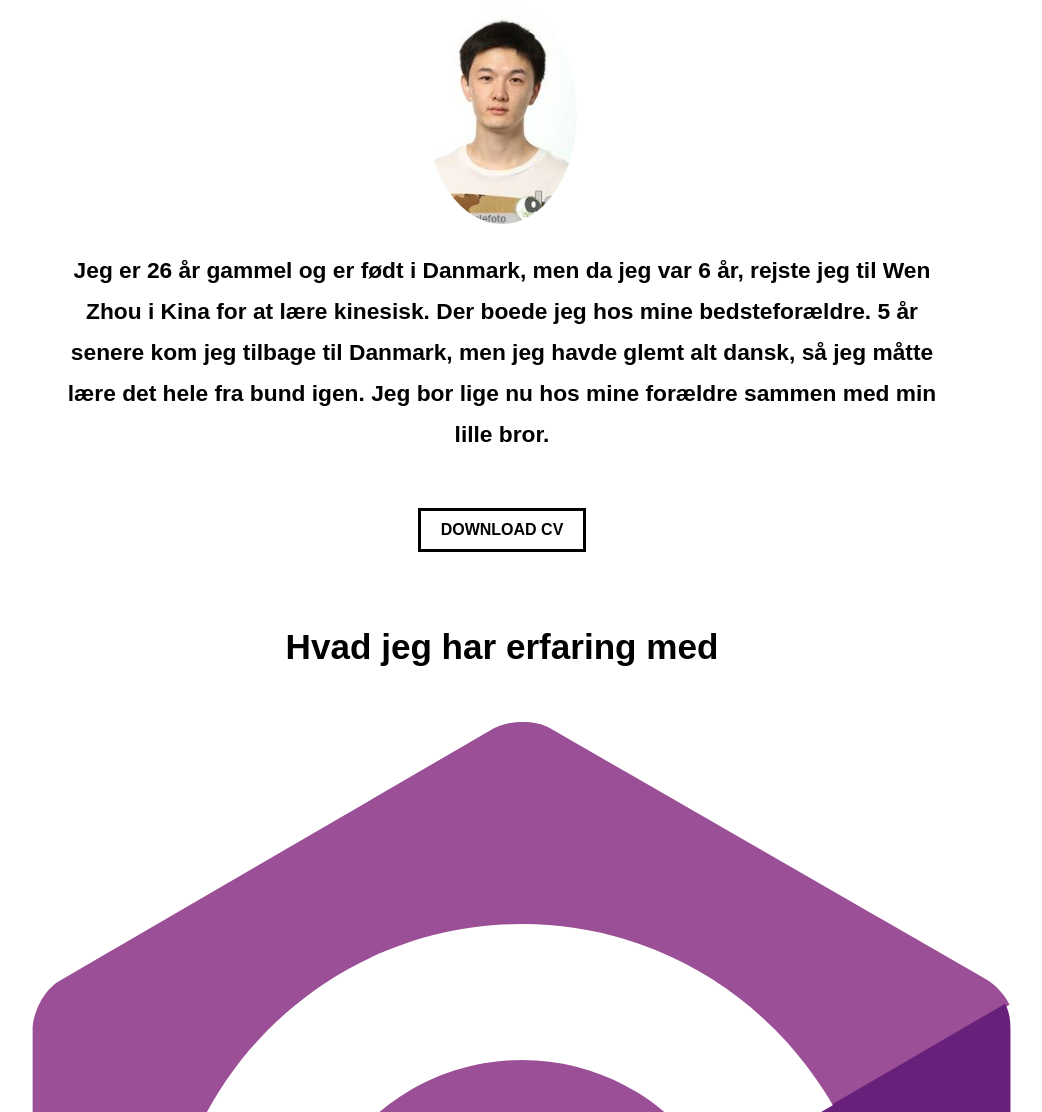
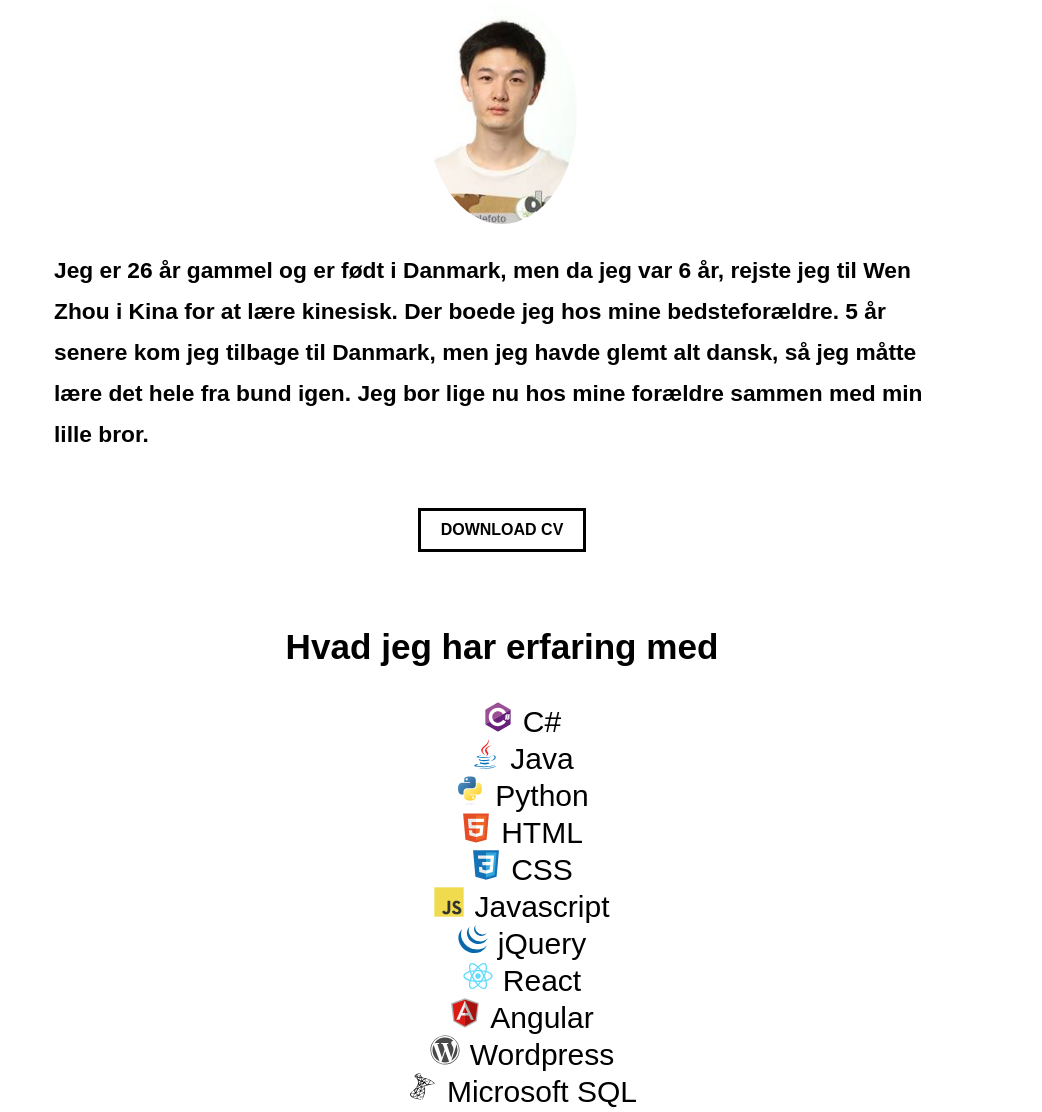
Before and after one commit to HaoYeChen/Landing-page-portfolio, a plain HTML site: page index.html in a window 1280 px wide. Shown: the part 942-2054 px from the top of the page, without its empty margins (138-1180 px from the left). Drawn offline with nearby package versions, Linux system fonts and the light colour scheme; a web font is replaced by a local one.

Commit message:
Add files via upload

```diff
--- a/css/main.css
+++ b/css/main.css
@@ -330,7 +330,7 @@ header {
   width: 150px;
 }
 .about-me{
-  text-align: center;
+  text-align: left;
   margin-left: auto;
   margin-right: auto;
   /* width: 400px; */
@@ -390,6 +390,17 @@ header {
 
   flex: 33%;
 
+}
+
+ul{
+  list-style: none;
+
+}
+
+
+.svg-icon{
+  width: 30px;
+  padding: 0 10px 0 0;
 }
 
 /* ###########################################
```
